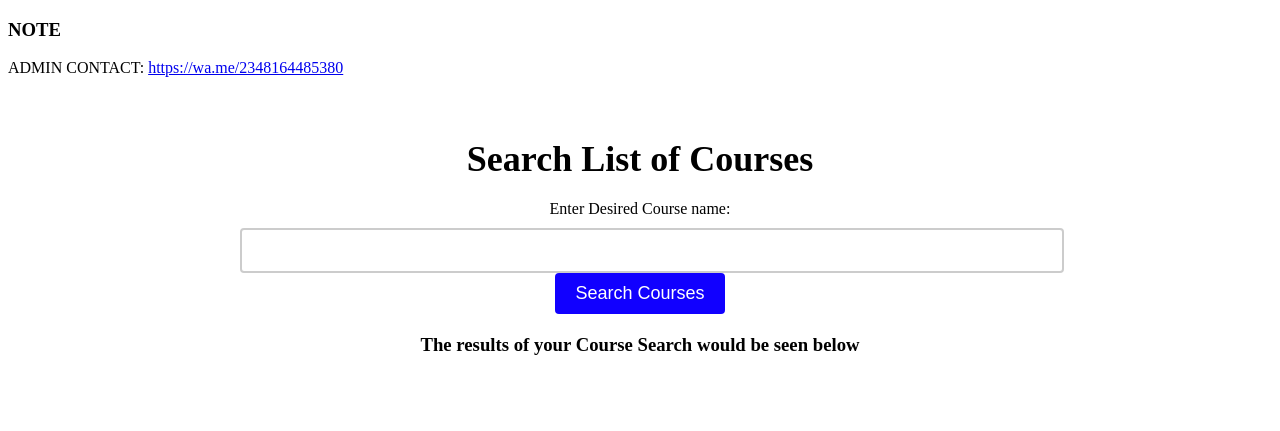
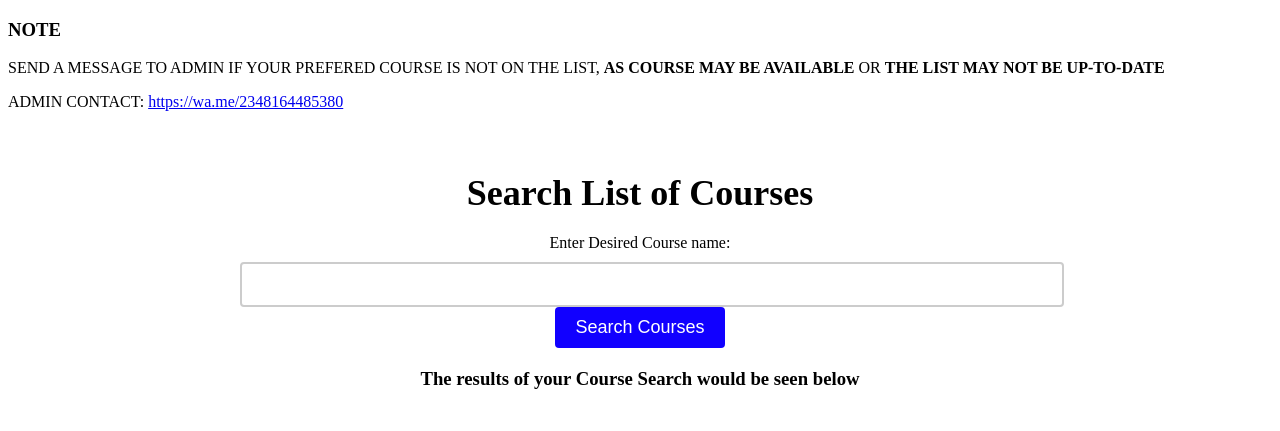
Before and after one commit to coachdemocraezy/coolcourses, a plain HTML site: page index.html in a window 1280 px wide. Drawn offline with Linux system fonts and the light colour scheme.

Commit message:
Update index.html

```diff
--- a/index.html
+++ b/index.html
@@ -7,7 +7,7 @@
   </head>
   <body>
     <h3>NOTE</h3>
-    <p></p>
+    <p>SEND A MESSAGE TO ADMIN IF YOUR PREFERED COURSE IS NOT ON THE LIST, <b>AS COURSE MAY BE AVAILABLE</b> OR <b>THE LIST MAY NOT BE UP-TO-DATE</b></p>
     <p>ADMIN CONTACT: <a href="https://wa.me/2348164485380">https://wa.me/2348164485380</a></p>
     <div class="container">
       <h1>Search List of Courses</h1>
```
